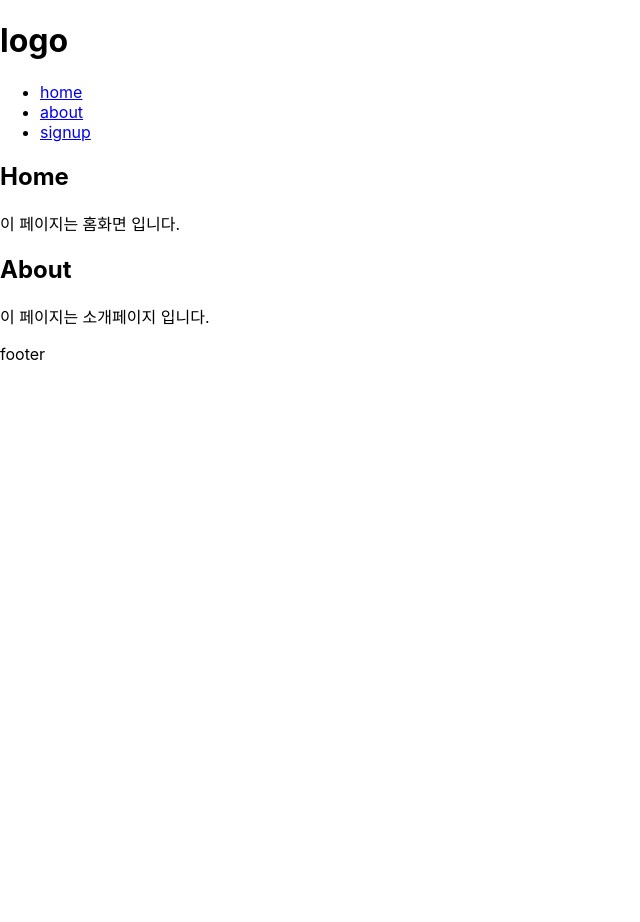
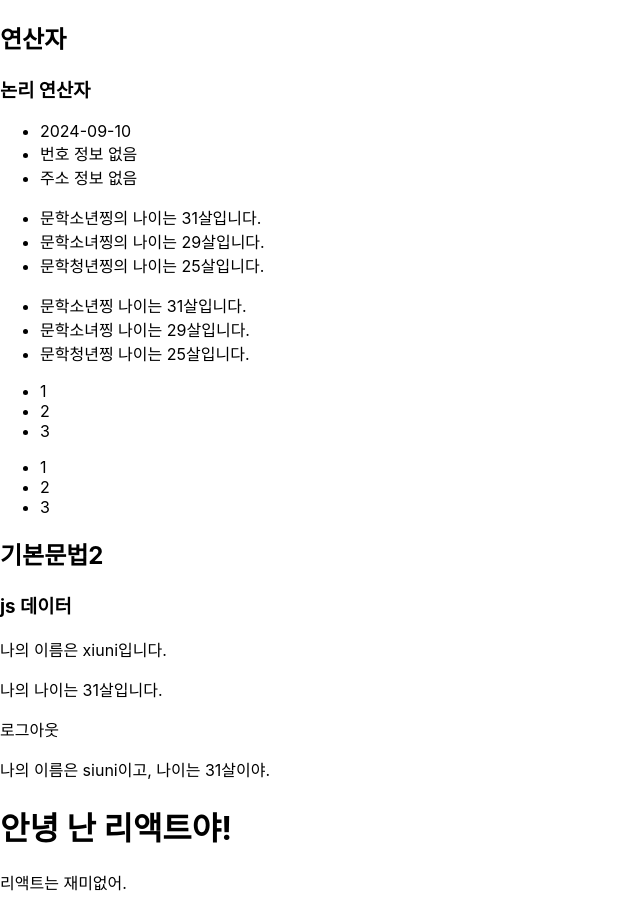
Before and after one commit to Homiiiiiiiiiiiiiiiiii/react-js, a React (Create React App) app: page / in a window 1280 px wide. Shown: the top 922 px of the page, without its empty margins (0-640 px from the left). Before the commit the page ends 800 px from the top, so only its background shows below. Built offline with nearby package versions, Linux system fonts and the light colour scheme.

Commit message:
리액트 ES6 문법 정리

```diff
--- a/src/App.js
+++ b/src/App.js
@@ -5,6 +5,7 @@ import Header from './components/layout/Header';
 import Footer from './components/layout/Footer';
 import Nav from './components/layout/Nav';
 import Home from './views/Home';
+import Grammar from './grammar';
 
 function App() {
   const listArr = [
@@ -13,12 +14,15 @@ function App() {
   ]
   return (
     <>
+      <Grammar/>
+{/*
       <Header/>
       <Nav/>
       {listArr.map((item, index) => (
         <Home key={index} title={item.title} des={item.des}/>
       ))}
       <Footer/>
+       */}
     </>
   );
 }
--- /dev/null
+++ b/src/grammar/Data.jsx
@@ -0,0 +1,116 @@
+function Data(){
+    //변수
+    let a = 1
+    a= 2
+    // console.log(a)
+
+    const b = 10
+    // b = 20
+    // console.log(b)
+
+    //데이터 타입
+    //String
+    const name = 'xiuni'
+    //Number
+    const age = 31
+    //Boolean
+    const visible = false
+    //Object
+    const user = {
+        name:'siuni',
+        age:31,
+    }
+    //Array
+    const array = [1,2,3]
+    //Array & Object
+    const users = [
+        {name:'문학소년찡', age:31},
+        {name:'문학소녀찡', age:29},
+        {name:'문학청년찡', age:25},
+    ]
+    //nudefined & null
+    const info = {
+        birth:'2024-09-10',
+        phone:null,
+    }
+    console.log(info.birth)   //'2024-09-10'
+    console.log(info.phone)   //null
+    console.log(info.address) //undefined
+
+    const data2 = {
+        // name:'vue',
+        // desc:'재밌어',
+    }
+
+    return(
+        <>
+            <ul>
+                <li>{info.birth}</li>
+                <li>{info.phone || '번호 정보 없음'}</li>
+                <li>{info.address || '주소 정보 없음'}</li>
+            </ul>
+            <ul>
+                {users.map((user, index) => (
+                    <li key={index}>{user.name}의 나이는 {user.age}살입니다.</li>
+                ))}
+            </ul>
+            <ul>
+                <li>{users[0].name} 나이는 {users[0].age}살입니다.</li>
+                <li>{users[1].name} 나이는 {users[1].age}살입니다.</li>
+                <li>{users[2].name} 나이는 {users[2].age}살입니다.</li>
+            </ul>
+            <ul>
+                {array.map((item) => (
+                    <li>{item}</li>
+                ))}
+            </ul>
+            <ul>
+                <li>{array[0]}</li>
+                <li>{array[1]}</li>
+                <li>{array[2]}</li>
+            </ul>
+            <h2>기본문법{a}</h2>
+            <h3>js 데이터</h3>
+            <p>나의 이름은 {name}입니다.</p>
+            <p>나의 나이는 {age}살입니다.</p>
+            {visible ? <p>로그인</p> : <p>로그아웃</p>}
+            <p>나의 이름은 {user.name}이고, 나이는 {user.age}살이야.</p>
+            <Func1 {...data2}/>
+            <Func2/>
+            <Func3/>
+        </>
+    )
+}
+
+//함수 선언식(기명함수)
+function Func1({name = '리액트', desc = '재미없어'}){
+    // const{name, desc} = props
+    return (
+        <div>
+            <h1>안녕 난 {name}야!</h1>
+            <p>{name}는 {desc}.</p>
+        </div>
+    )
+}
+
+//함수 표현식(익명함수)
+const Func2 = function(){
+    return (
+        <div>
+            <h1>안녕 난 리액트야!</h1>
+            <p>리액트는 재밌어.</p>
+        </div>
+    )
+}
+
+//화살표 함수(익명함수)
+const Func3 = () => {
+    return (
+        <div>
+            <h1>안녕 난 리액트야!</h1>
+            <p>리액트는 재밌어.</p>
+        </div>
+    )
+}
+
+export default Data;
--- /dev/null
+++ b/src/grammar/Operator.jsx
@@ -0,0 +1,18 @@
+function Operator() {
+    return(
+        <div>
+            <h2>연산자</h2>
+            <h3>논리 연산자</h3>
+            {/* && : 두 조건이 참일 경우 true 반환 */}
+            <p>{true && true}</p>   {/*true*/}
+            <p>{true && false}</p>  {/*false*/}
+            {/* || : 두 조건 중 하나라도 참일 경우 true 반환 */}
+            <p>{true || false}</p>  {/*true*/}
+            <p>{false || false}</p> {/*false*/}
+            {/* ! : 논리값을 부정 */}
+            <p>{!true}</p>          {/*false*/}
+        </div>
+    )
+}
+
+export default Operator;
--- /dev/null
+++ b/src/grammar/index.jsx
@@ -0,0 +1,13 @@
+import Data from "./Data";
+import Operator
+ from "./Operator";
+function Grammar(){
+    return(
+        <div>
+            <Operator />
+            <Data />
+        </div>
+    )
+}
+
+export default Grammar;
```
